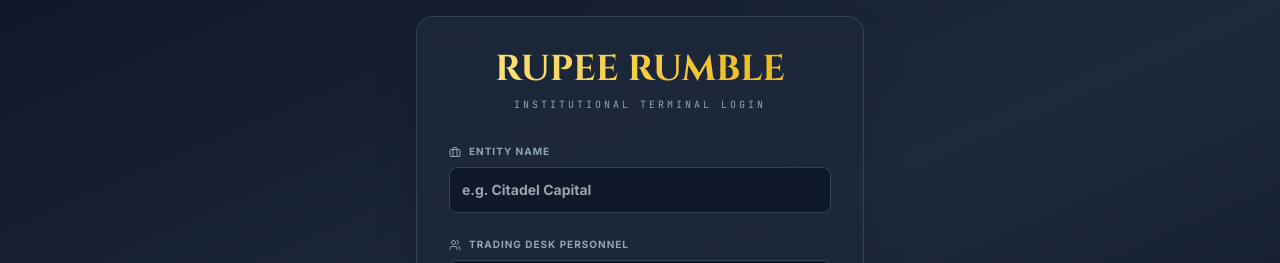
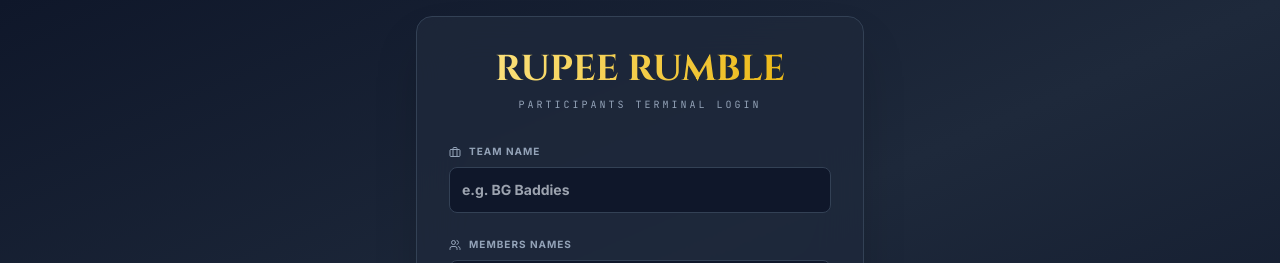
Before and after one commit to Sourabh-noob/rupee-rumble-tqm, a React (Vite) app: page / in a window 1280 px wide. Shown: the top 263 px of the page. Built offline with nearby package versions, Linux system fonts and the light colour scheme; no server answers; the database is empty.

Commit message:
fix: Update login screen label to "Participants Terminal"
Changed the "Institutional Terminal Login" label to "Participants Terminal Login" to better reflect the user context within Rupee Rumble. Also updated the "Entity Name" label to "Team Name" for clarity.

```diff
--- a/components/EntryScreen.tsx
+++ b/components/EntryScreen.tsx
@@ -60,20 +60,20 @@ const EntryScreen: React.FC<EntryScreenProps> = ({ onJoin, onAdminLogin }) => {
             <h1 className="text-4xl font-display font-bold text-transparent bg-clip-text bg-gradient-to-r from-amber-500 to-yellow-600 dark:from-amber-200 dark:to-yellow-500 mb-2">
                 RUPEE RUMBLE
             </h1>
-            <p className="text-slate-500 dark:text-slate-400 font-mono text-[10px] uppercase tracking-[0.3em]">Institutional Terminal Login</p>
+            <p className="text-slate-500 dark:text-slate-400 font-mono text-[10px] uppercase tracking-[0.3em]">Participants Terminal Login</p>
             </div>
 
             <form onSubmit={handleSubmit} className="space-y-6">
             <div className="space-y-2">
                 <label className="text-[10px] font-black uppercase tracking-widest text-slate-500 dark:text-slate-400 flex items-center gap-2">
-                <Briefcase size={12} /> Entity Name
+                <Briefcase size={12} /> Team Name
                 </label>
                 <input
                 type="text"
                 value={teamName}
                 onChange={(e) => setTeamName(e.target.value)}
                 className="w-full bg-slate-50 dark:bg-slate-900 border border-slate-300 dark:border-slate-700 rounded-lg p-3 text-slate-900 dark:text-white focus:ring-2 focus:ring-yellow-500 focus:outline-none transition-all focus-glow text-sm font-bold"
-                placeholder="e.g. Citadel Capital"
+                placeholder="e.g. BG Baddies"
                 required
                 disabled={isJoining}
                 />
@@ -81,7 +81,7 @@ const EntryScreen: React.FC<EntryScreenProps> = ({ onJoin, onAdminLogin }) => {
 
             <div className="space-y-2">
                 <label className="text-[10px] font-black uppercase tracking-widest text-slate-500 dark:text-slate-400 flex items-center gap-2">
-                <Users size={12} /> Trading Desk Personnel
+                <Users size={12} /> Members Names
                 </label>
                 <textarea
                 value={members}
```
